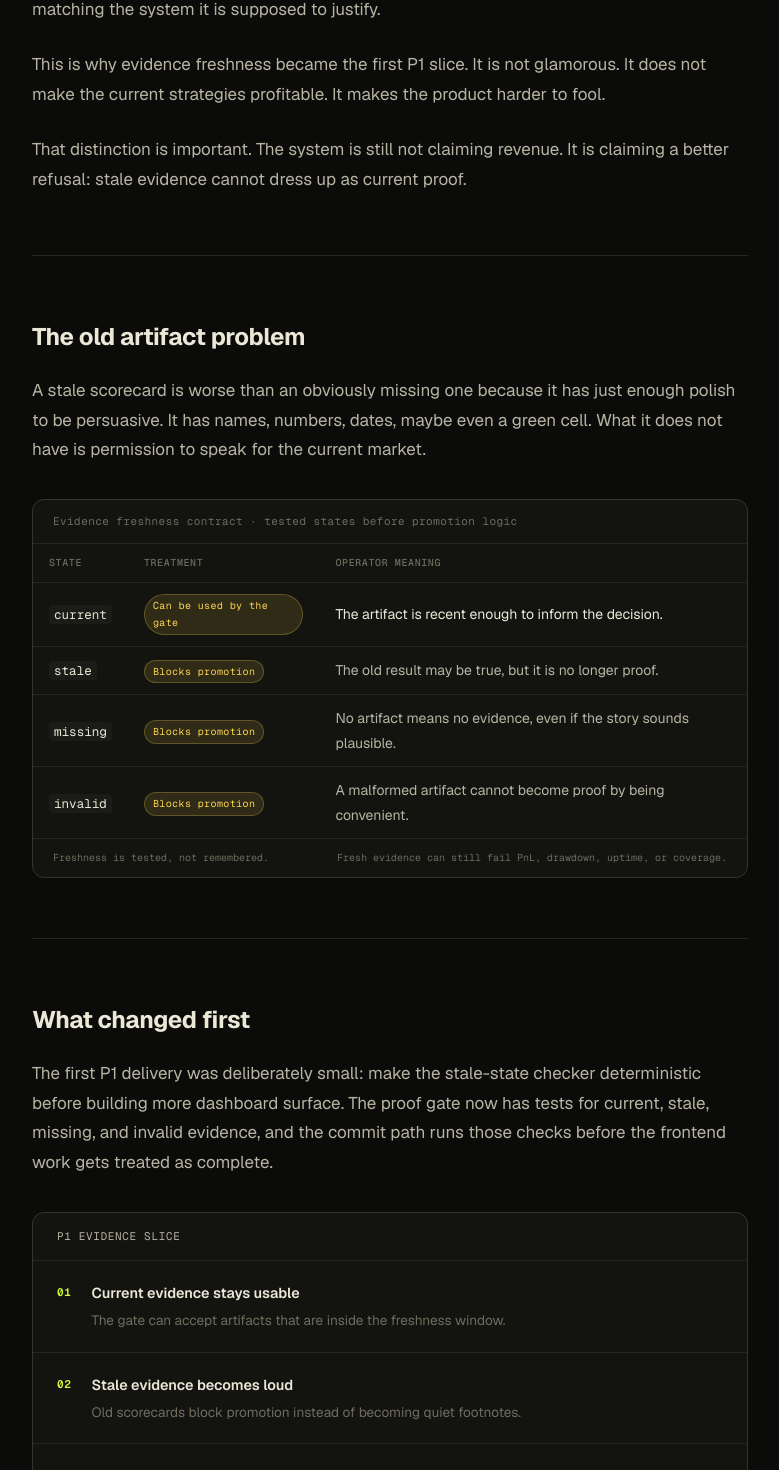
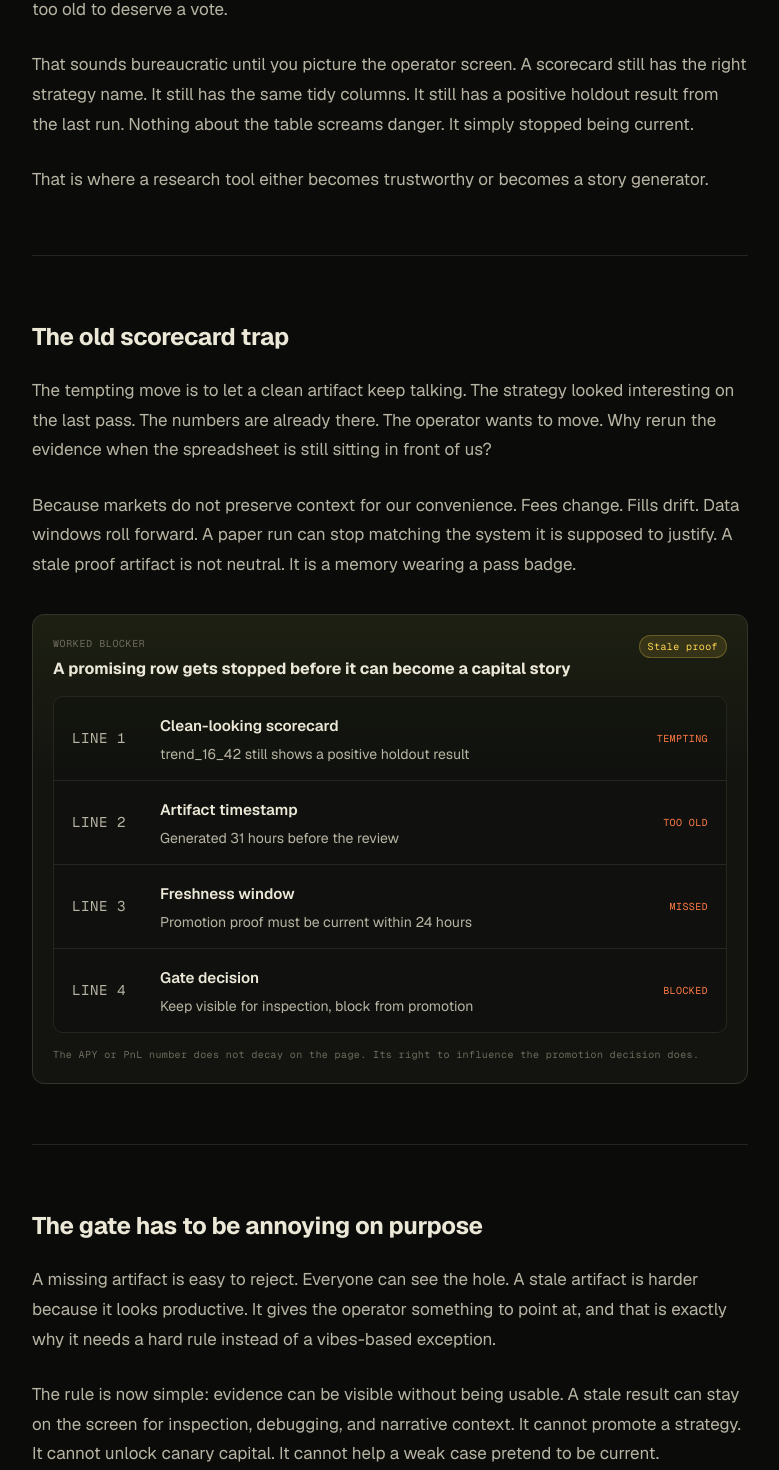
Before and after one commit to kronos-cm/optfi-website, a React (Vite) app: page /journal/fresh-evidence in a window 1280 px wide. Shown: the part 814-2284 px from the top of the page, without its empty margins (250-1029 px from the left). Built offline with nearby package versions, Linux system fonts and the light colour scheme.

Commit message:
docs: rewrite fresh evidence article

```diff
--- a/src/pages/home-page.tsx
+++ b/src/pages/home-page.tsx
@@ -115,9 +115,9 @@ export function HomePage() {
 
             <article className="post post-side-a" onClick={() => window.location.href='/journal/fresh-evidence'} style={{cursor:'pointer'}}>
               <div className="post-thumb art-fresh-evidence"><span className="badge">Proof</span></div>
-              <div className="post-meta"><span className="cat">Proof discipline</span><span>6 min</span><span>June 2026</span></div>
-              <h3 className="post-title">Old proof can look clean. Fresh proof can still say no.</h3>
-              <p className="post-excerpt">A stale or invalid proof artifact is a blocker, even when the old result looked promising.</p>
+              <div className="post-meta"><span className="cat">Proof discipline</span><span>7 min</span><span>June 2026</span></div>
+              <h3 className="post-title">The scorecard looked alive. The timestamp said otherwise.</h3>
+              <p className="post-excerpt">A stale scorecard can stay visible for review, but it cannot unlock promotion.</p>
               <a href="/journal/fresh-evidence" className="post-read">Read entry <span className="arrow">→</span></a>
             </article>
 
--- a/src/pages/journal-fresh-evidence-page.tsx
+++ b/src/pages/journal-fresh-evidence-page.tsx
@@ -1,26 +1,53 @@
 import './home-page.css'
 import './journal-strategy-proof-page.css'
 
+const receiptRows = [
+  {
+    line: 'Line 1',
+    label: 'Clean-looking scorecard',
+    value: 'trend_16_42 still shows a positive holdout result',
+    status: 'Tempting',
+  },
+  {
+    line: 'Line 2',
+    label: 'Artifact timestamp',
+    value: 'Generated 31 hours before the review',
+    status: 'Too old',
+  },
+  {
+    line: 'Line 3',
+    label: 'Freshness window',
+    value: 'Promotion proof must be current within 24 hours',
+    status: 'Missed',
+  },
+  {
+    line: 'Line 4',
+    label: 'Gate decision',
+    value: 'Keep visible for inspection, block from promotion',
+    status: 'Blocked',
+  },
+] as const
+
 const evidenceStates = [
   {
-    state: 'current',
-    treatment: 'Can be used by the gate',
-    operatorMeaning: 'The artifact is recent enough to inform the decision.',
+    state: 'Fresh artifact, 0-24h old',
+    treatment: 'Can enter the proof gate',
+    operatorMeaning: 'The scorecard can inform the decision, but it still has to pass economics.',
   },
   {
-    state: 'stale',
+    state: 'Stale artifact, older than 24h',
     treatment: 'Blocks promotion',
-    operatorMeaning: 'The old result may be true, but it is no longer proof.',
+    operatorMeaning: 'The result can stay visible, but it cannot speak for the current market.',
   },
   {
-    state: 'missing',
+    state: 'Missing artifact',
     treatment: 'Blocks promotion',
-    operatorMeaning: 'No artifact means no evidence, even if the story sounds plausible.',
+    operatorMeaning: 'No artifact means no evidence, no matter how plausible the strategy sounds.',
   },
   {
-    state: 'invalid',
+    state: 'Invalid artifact',
     treatment: 'Blocks promotion',
-    operatorMeaning: 'A malformed artifact cannot become proof by being convenient.',
+    operatorMeaning: 'Malformed proof fails closed instead of becoming an operator judgement call.',
   },
 ] as const
 
@@ -33,18 +60,18 @@ export function JournalFreshEvidencePage() {
             <div className="post-header-meta">
               <span className="post-cat">Proof discipline</span>
               <span className="post-sep">·</span>
-              <span>6 min read</span>
+              <span>7 min read</span>
               <span className="post-sep">·</span>
               <span>June 2026</span>
             </div>
             <h1 className="post-headline">
-              Old proof can look clean.<br />
-              Fresh proof can still say no.<br />
-              <span className="lime">That is the point.</span>
+              The scorecard looked alive.<br />
+              The timestamp<br />
+              <span className="lime">said otherwise.</span>
             </h1>
             <p className="post-deck">
-              OptFi now treats evidence freshness as a testable contract. A stale or invalid proof artifact is a blocker,
-              even when the old result was pretty enough to make impatience feel rational.
+              A green result is not proof if it is speaking from yesterday. OptFi now treats stale, missing, and invalid
+              evidence as promotion blockers before a strategy can borrow credibility from an old run.
             </p>
             <div className="post-byline">
               <span className="byline-mark">OF</span>
@@ -57,33 +84,80 @@ export function JournalFreshEvidencePage() {
 
           <div className="pull-bar">
             <blockquote className="pull-quote">
-              "A stale pass is a failed pass<br />
-              with better <span className="lime">manners.</span>"
+              "The most dangerous proof is not fake.<br />
+              It is <span className="lime">expired.</span>"
             </blockquote>
           </div>
 
           <div className="post-body">
             <p>
-              Backtests age badly. A result that looked disciplined last month can become a souvenir after the market changes,
-              fees move, data coverage shifts, or a paper run quietly stops matching the system it is supposed to justify.
+              The awkward thing about a proof gate is that it can fail on something that feels boring. Not because the
+              strategy lost money. Not because the chart fell apart. Because the artifact was too old to deserve a vote.
             </p>
 
             <p>
-              This is why evidence freshness became the first P1 slice. It is not glamorous. It does not make the current
-              strategies profitable. It makes the product harder to fool.
+              That sounds bureaucratic until you picture the operator screen. A scorecard still has the right strategy name.
+              It still has the same tidy columns. It still has a positive holdout result from the last run. Nothing about the
+              table screams danger. It simply stopped being current.
             </p>
 
             <p>
-              That distinction is important. The system is still not claiming revenue. It is claiming a better refusal:
-              stale evidence cannot dress up as current proof.
+              That is where a research tool either becomes trustworthy or becomes a story generator.
             </p>
 
-            <h2>The old artifact problem</h2>
+            <h2>The old scorecard trap</h2>
 
             <p>
-              A stale scorecard is worse than an obviously missing one because it has just enough polish to be persuasive.
-              It has names, numbers, dates, maybe even a green cell. What it does not have is permission to speak for the
-              current market.
+              The tempting move is to let a clean artifact keep talking. The strategy looked interesting on the last pass.
+              The numbers are already there. The operator wants to move. Why rerun the evidence when the spreadsheet is still
+              sitting in front of us?
+            </p>
+
+            <p>
+              Because markets do not preserve context for our convenience. Fees change. Fills drift. Data windows roll forward.
+              A paper run can stop matching the system it is supposed to justify. A stale proof artifact is not neutral. It is
+              a memory wearing a pass badge.
+            </p>
+
+            <div className="evidence-receipt">
+              <div className="evidence-receipt-head">
+                <div>
+                  <div className="evidence-receipt-kicker">Worked blocker</div>
+                  <div className="evidence-receipt-title">A promising row gets stopped before it can become a capital story</div>
+                </div>
+                <span className="badge-watch">Stale proof</span>
+              </div>
+
+              <div className="evidence-receipt-lines">
+                {receiptRows.map((row) => (
+                  <div className="evidence-receipt-line" key={row.line}>
+                    <span className="evidence-receipt-line-num">{row.line}</span>
+                    <div>
+                      <strong>{row.label}</strong>
+                      <span>{row.value}</span>
+                    </div>
+                    <em>{row.status}</em>
+                  </div>
+                ))}
+              </div>
+
+              <div className="evidence-receipt-foot">
+                The APY or PnL number does not decay on the page. Its right to influence the promotion decision does.
+              </div>
+            </div>
+
+            <h2>The gate has to be annoying on purpose</h2>
+
+            <p>
+              A missing artifact is easy to reject. Everyone can see the hole. A stale artifact is harder because it looks
+              productive. It gives the operator something to point at, and that is exactly why it needs a hard rule instead
+              of a vibes-based exception.
+            </p>
+
+            <p>
+              The rule is now simple: evidence can be visible without being usable. A stale result can stay on the screen for
+              inspection, debugging, and narrative context. It cannot promote a strategy. It cannot unlock canary capital. It
+              cannot help a weak case pretend to be current.
             </p>
 
             <div className="data-card">
@@ -94,15 +168,15 @@ export function JournalFreshEvidencePage() {
                 <table className="data-table">
                   <thead>
                     <tr>
-                      <th>State</th>
+                      <th>Evidence state</th>
                       <th>Treatment</th>
                       <th>Operator meaning</th>
                     </tr>
                   </thead>
                   <tbody>
                     {evidenceStates.map((row) => (
-                      <tr key={row.state} className={row.state === 'current' ? 'row-highlight' : undefined}>
-                        <td><span className="mono">{row.state}</span></td>
+                      <tr key={row.state} className={row.state.startsWith('Fresh') ? 'row-highlight' : undefined}>
+                        <td><strong>{row.state}</strong></td>
                         <td><span className="badge-watch">{row.treatment}</span></td>
                         <td>{row.operatorMeaning}</td>
                       </tr>
@@ -116,31 +190,31 @@ export function JournalFreshEvidencePage() {
               </div>
             </div>
 
-            <h2>What changed first</h2>
+            <h2>What changed in the product</h2>
 
             <p>
-              The first P1 delivery was deliberately small: make the stale-state checker deterministic before building more
-              dashboard surface. The proof gate now has tests for current, stale, missing, and invalid evidence, and the commit
-              path runs those checks before the frontend work gets treated as complete.
+              This was the first serious evidence lesson after the strategy proof article. The promotion gate needed to know
+              the difference between a current proof package and an old one that happened to look clean. So the first evidence
+              work made freshness a deterministic state, not an operator interpretation.
             </p>
 
             <div className="next-steps">
               <div className="next-steps-header">
-                <span>P1 evidence slice</span>
+                <span>Evidence freshness slice</span>
               </div>
               <ul className="next-steps-list">
                 <li>
                   <span className="next-num">01</span>
                   <div>
-                    <strong>Current evidence stays usable</strong>
-                    <p>The gate can accept artifacts that are inside the freshness window.</p>
+                    <strong>Fresh evidence stays eligible</strong>
+                    <p>The gate can inspect artifacts that are inside the freshness window.</p>
                   </div>
                 </li>
                 <li>
                   <span className="next-num">02</span>
                   <div>
-                    <strong>Stale evidence becomes loud</strong>
-                    <p>Old scorecards block promotion instead of becoming quiet footnotes.</p>
+                    <strong>Stale evidence fails loudly</strong>
+                    <p>Old scorecards remain visible for review, but they block promotion instead of becoming quiet footnotes.</p>
                   </div>
                 </li>
                 <li>
@@ -153,12 +227,12 @@ export function JournalFreshEvidencePage() {
               </ul>
             </div>
 
-            <h2>Trust improves before revenue does</h2>
+            <h2>Why this matters before revenue</h2>
 
             <p>
-              This is not a revenue story yet. It is a trust story. A credible money product has to prove that it can say no,
-              especially when the operator wants a yes. The current CEX proof still says no to capital, and the new evidence
-              slice makes that no easier to audit.
+              This is not the article where OptFi claims the current CEX strategy set is ready to make money. It is the article
+              where the product proves it can reject the wrong kind of evidence. That is less exciting than revenue, but it is
+              more valuable than pretending old proof is a live result.
             </p>
 
             <div className="callout">
@@ -166,8 +240,8 @@ export function JournalFreshEvidencePage() {
               <div>
                 <div className="callout-title">Current OptFi decision</div>
                 <p className="callout-body">
-                  Keep the proof gate blocked when evidence is stale, missing, invalid, or economically weak. The next P1 work
-                  should move that status into the operator-facing API and cockpit so stale proof is visible before capital logic.
+                  Keep the proof gate blocked when evidence is stale, missing, invalid, or economically weak. The next product
+                  surface should make that blocker impossible to miss in the API and cockpit before capital logic can see it.
                 </p>
               </div>
             </div>
@@ -175,15 +249,15 @@ export function JournalFreshEvidencePage() {
             <h2>The useful disappointment</h2>
 
             <p>
-              Fresh losing evidence is still losing evidence. That can feel irritating when the project is burning attention and
-              time. But it is also the point of the gate. The product gets more trustworthy every time it refuses to confuse
-              recency, polish, or optimism with monetizable proof.
+              Fresh losing evidence is still losing evidence. Stale winning evidence is still stale. Neither deserves capital.
+              That can feel irritating when the project is burning attention and time, but it is the whole job of the gate:
+              refuse to confuse recency, polish, or optimism with monetizable proof.
             </p>
 
             <div className="stat-strip">
               <div className="stat-item">
                 <span className="stat-num lime">4</span>
-                <span className="stat-label">freshness states under test</span>
+                <span className="stat-label">evidence states under test</span>
               </div>
               <div className="stat-divider" />
               <div className="stat-item">
--- a/src/pages/journal-strategy-proof-page.css
+++ b/src/pages/journal-strategy-proof-page.css
@@ -314,6 +314,123 @@
   font-family: 'Geist Mono', monospace;
   font-size: 10px;
   color: var(--muted);
+}
+
+/* ── Fresh evidence receipt ── */
+
+.evidence-receipt {
+  background:
+    linear-gradient(180deg, rgba(212, 255, 58, 0.05), rgba(212, 255, 58, 0) 34%),
+    var(--bg-2);
+  border: 1px solid var(--rule-strong);
+  border-radius: 12px;
+  padding: 20px;
+  margin: 2em 0;
+  overflow: hidden;
+}
+
+.evidence-receipt-head {
+  display: flex;
+  align-items: flex-start;
+  justify-content: space-between;
+  gap: 20px;
+  margin-bottom: 16px;
+}
+
+.evidence-receipt-kicker {
+  font-family: 'Geist Mono', monospace;
+  font-size: 10px;
+  color: var(--muted);
+  letter-spacing: 0.06em;
+  text-transform: uppercase;
+  margin-bottom: 6px;
+}
+
+.evidence-receipt-title {
+  font-size: 1rem;
+  font-weight: 700;
+  color: var(--fg);
+  line-height: 1.35;
+}
+
+.evidence-receipt-lines {
+  border: 1px solid var(--rule);
+  border-radius: 10px;
+  overflow: hidden;
+}
+
+.evidence-receipt-line {
+  display: grid;
+  grid-template-columns: 72px 1fr auto;
+  gap: 16px;
+  align-items: center;
+  padding: 16px 18px;
+  border-bottom: 1px solid var(--rule);
+  background: rgba(11, 12, 10, 0.34);
+}
+
+.evidence-receipt-line:last-child {
+  border-bottom: none;
+}
+
+.evidence-receipt-line-num,
+.evidence-receipt-line em,
+.evidence-receipt-foot {
+  font-family: 'Geist Mono', monospace;
+  letter-spacing: 0.04em;
+}
+
+.evidence-receipt-line-num {
+  font-size: 10px;
+  color: var(--muted);
+  text-transform: uppercase;
+}
+
+.evidence-receipt-line strong,
+.evidence-receipt-line span {
+  display: block;
+}
+
+.evidence-receipt-line strong {
+  color: var(--fg);
+  font-size: 0.95rem;
+  margin-bottom: 4px;
+}
+
+.evidence-receipt-line span {
+  color: var(--fg-2);
+  font-size: 0.88rem;
+  line-height: 1.45;
+}
+
+.evidence-receipt-line em {
+  color: var(--warn);
+  font-size: 10px;
+  font-style: normal;
+  text-transform: uppercase;
+  white-space: nowrap;
+}
+
+.evidence-receipt-foot {
+  margin-top: 14px;
+  color: var(--muted);
+  font-size: 10px;
+  line-height: 1.6;
+}
+
+@media (max-width: 700px) {
+  .evidence-receipt-head {
+    flex-direction: column;
+  }
+
+  .evidence-receipt-line {
+    grid-template-columns: 1fr;
+    gap: 8px;
+  }
+
+  .evidence-receipt-line em {
+    justify-self: start;
+  }
 }
 
 /* ── Arbitrage decay chart ── */
```
